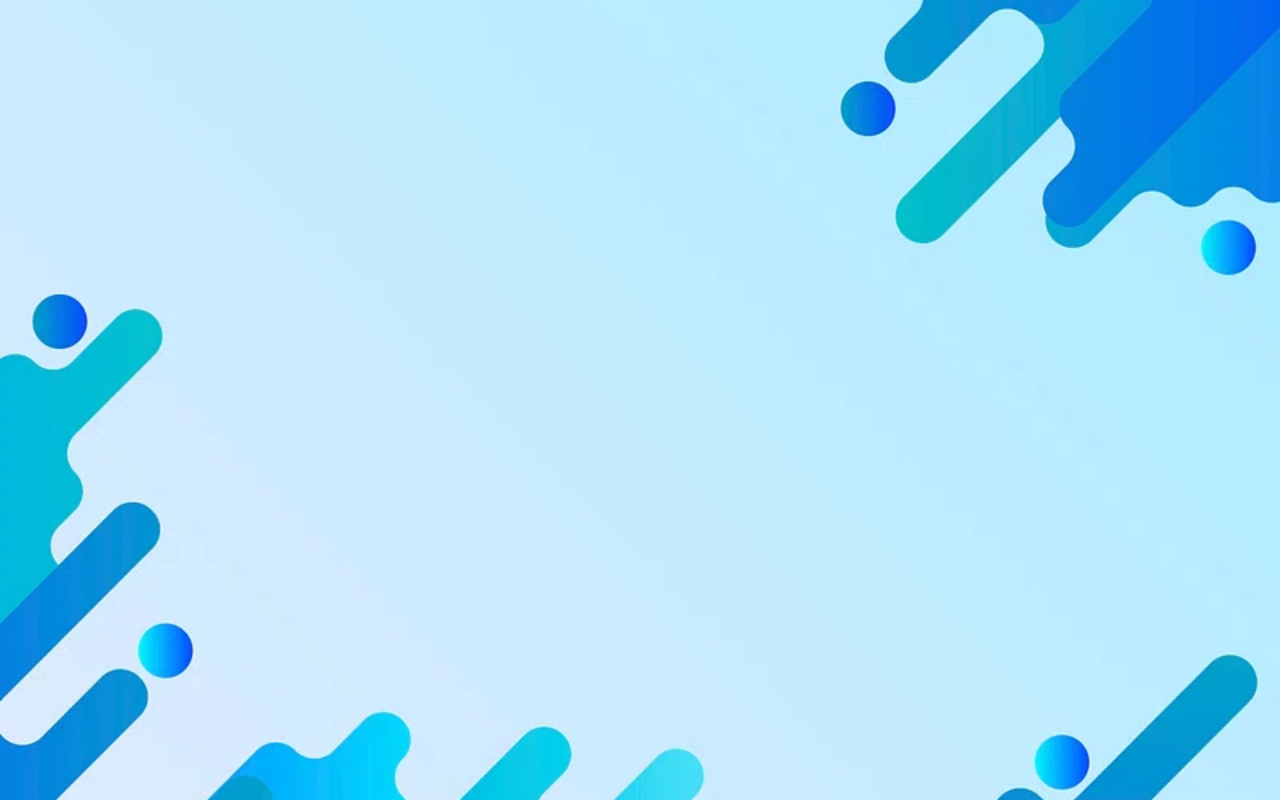
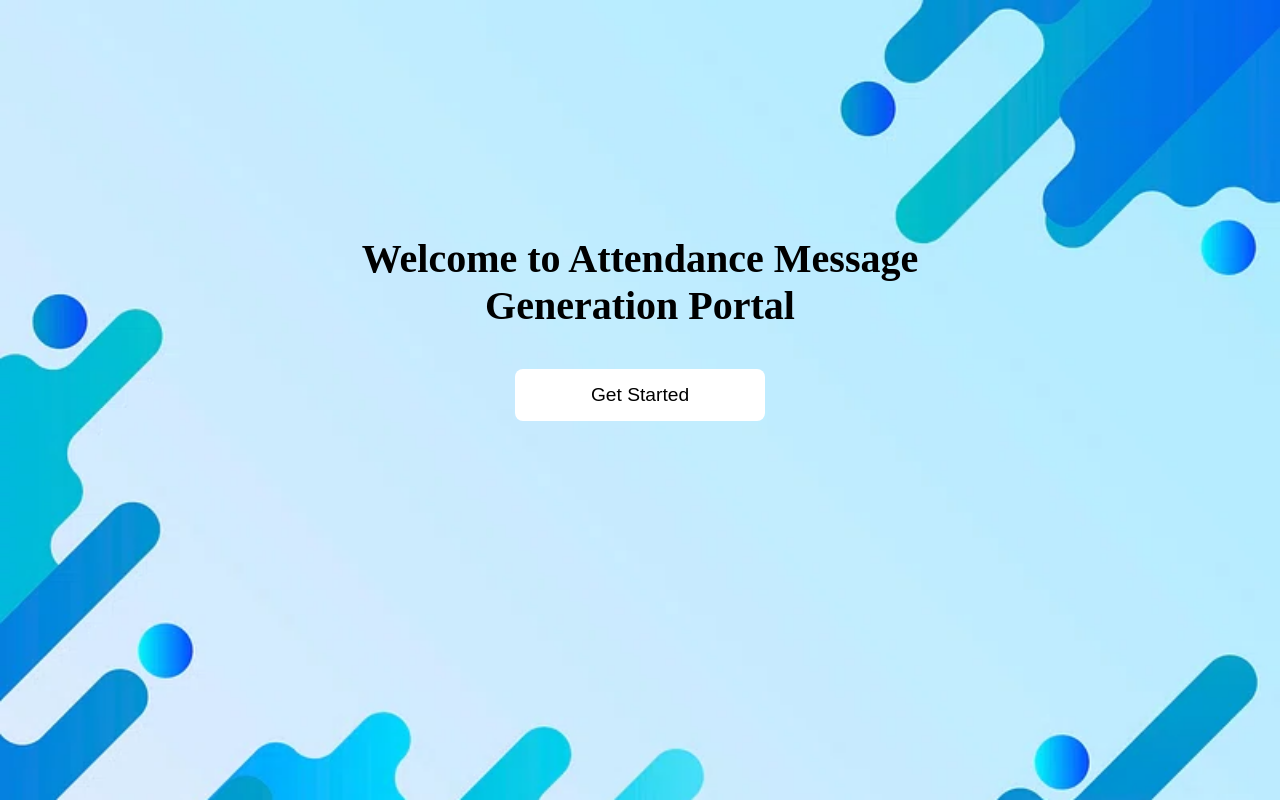
Before and after one commit to shyaam-works/attendance, a React (Create React App) app: page / in a window 1280 px wide. Before the commit this address had no page. Built offline with nearby package versions, Linux system fonts and the light colour scheme.

Commit message:
fixed hash

```diff
--- a/src/App.js
+++ b/src/App.js
@@ -1,5 +1,5 @@
 import React from "react";
-import { BrowserRouter as Router, Routes, Route } from "react-router-dom";
+import { HashRouter as Router, Routes, Route } from "react-router-dom";
 import Home from "./components/Home";
 import ClassSelection from "./components/ClassSelection";
 import Attendance from "./components/Attendance";
@@ -9,7 +9,7 @@
   return (
     <Router>
       <Routes>
-        <Route path="/attendance" element={<Home />} />
+        <Route path="/" element={<Home />} />
         <Route path="/select-class" element={<ClassSelection />} />
         <Route path="/attendance/:className" element={<Attendance />} />
       </Routes>
```
